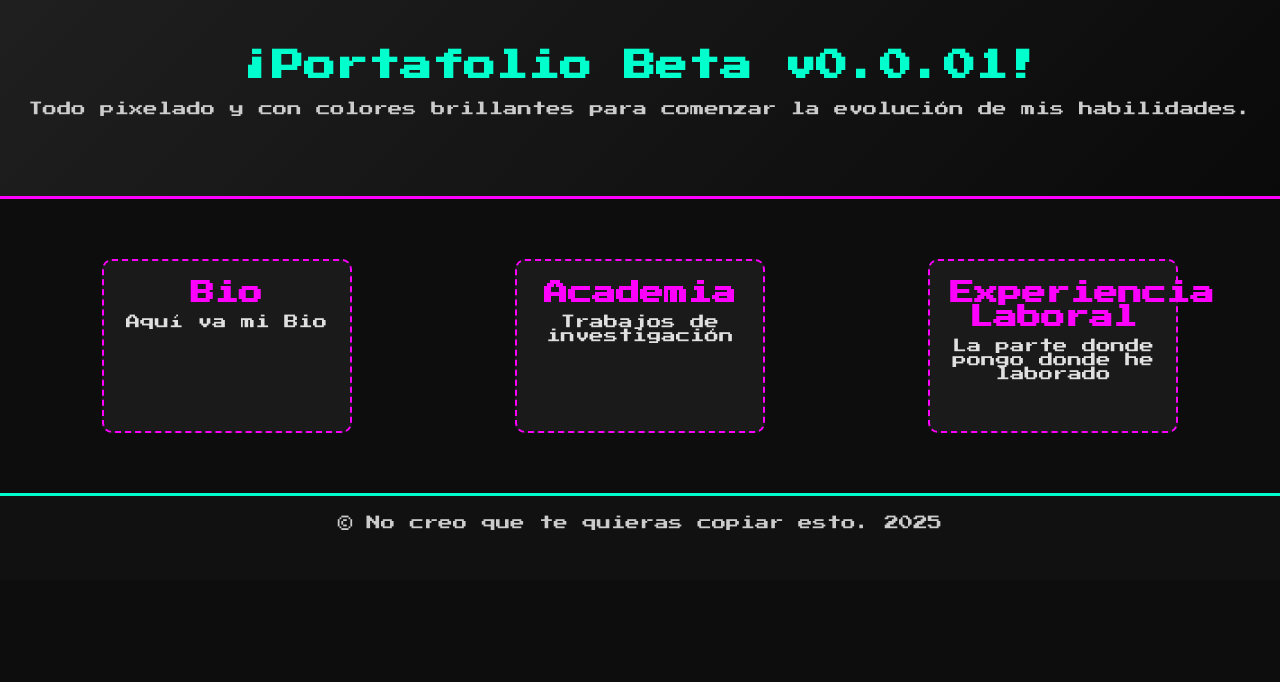
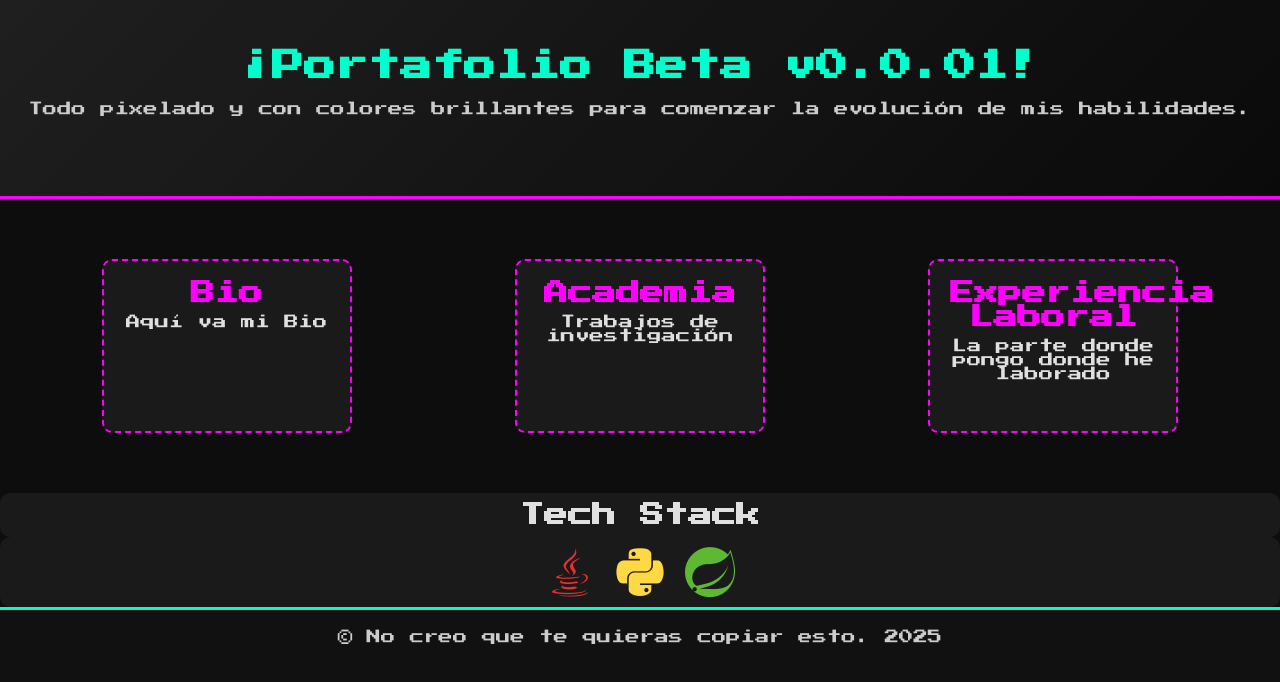
Before and after one commit to Fregaladol/w18Lab1, a plain HTML site: page betaPortfolio/index.html in a window 1280 px wide. Drawn offline with nearby package versions, Linux system fonts and the light colour scheme.

Commit message:
Banner
Se agrega el banner con el tech stack.

```diff
--- a/betaPortfolio/index.html
+++ b/betaPortfolio/index.html
@@ -5,6 +5,8 @@
     <meta name="viewport" content="width=device-width, initial-scale=1.0">
     <title>Landing Retro 90s</title>
     <link rel="stylesheet" href="style.css">
+    <link rel="stylesheet" href="https://cdn.jsdelivr.net/gh/devicons/devicon@latest/devicon.min.css">
+
 </head>
 <body>
     <header>
@@ -27,6 +29,14 @@
                 <p>La parte donde pongo donde he laborado</p>
             </div>
         </section>
+        <div>
+            <div class="tech-banner"><h2>Tech Stack</h2></div>
+            <div class="tech-banner">
+            <i class="devicon-java-plain colored"></i>
+            <i class="devicon-python-plain colored"></i>
+            <i class="devicon-spring-plain colored"></i>
+        </div>
+        </div>
     </main>
 
     <footer>
--- a/betaPortfolio/style.css
+++ b/betaPortfolio/style.css
@@ -82,3 +82,18 @@ footer {
     font-size: 0.8rem;
     border-top: 3px solid #00ffcc;
 }
+
+.tech-banner {
+    background-color: #1a1a1a;
+    padding: 10px 20px;
+    border-radius: 10px;
+    display: flex;
+    gap: 20px;
+    flex-wrap: wrap;
+    justify-content: center;
+    align-items: center;
+}
+
+.tech-banner i {
+    font-size: 50px; /* tamaño de los iconos */
+}
```
